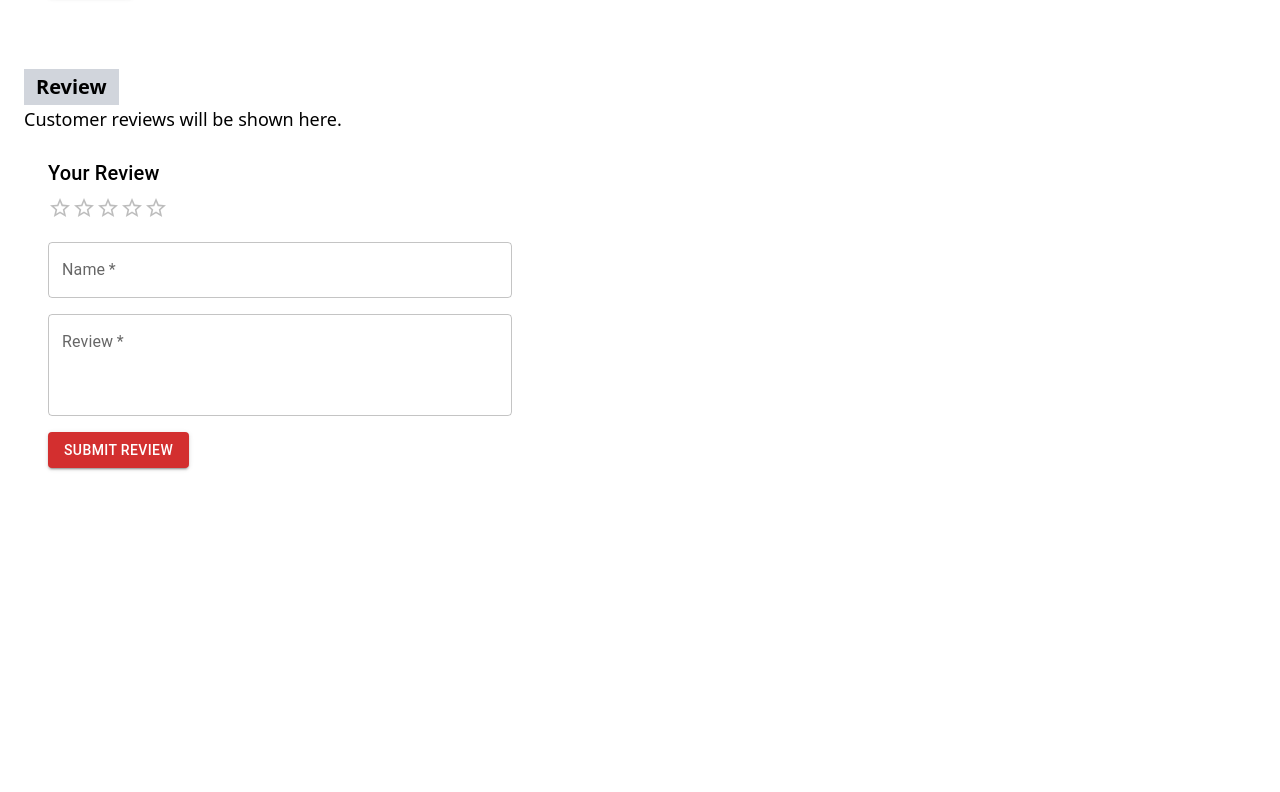
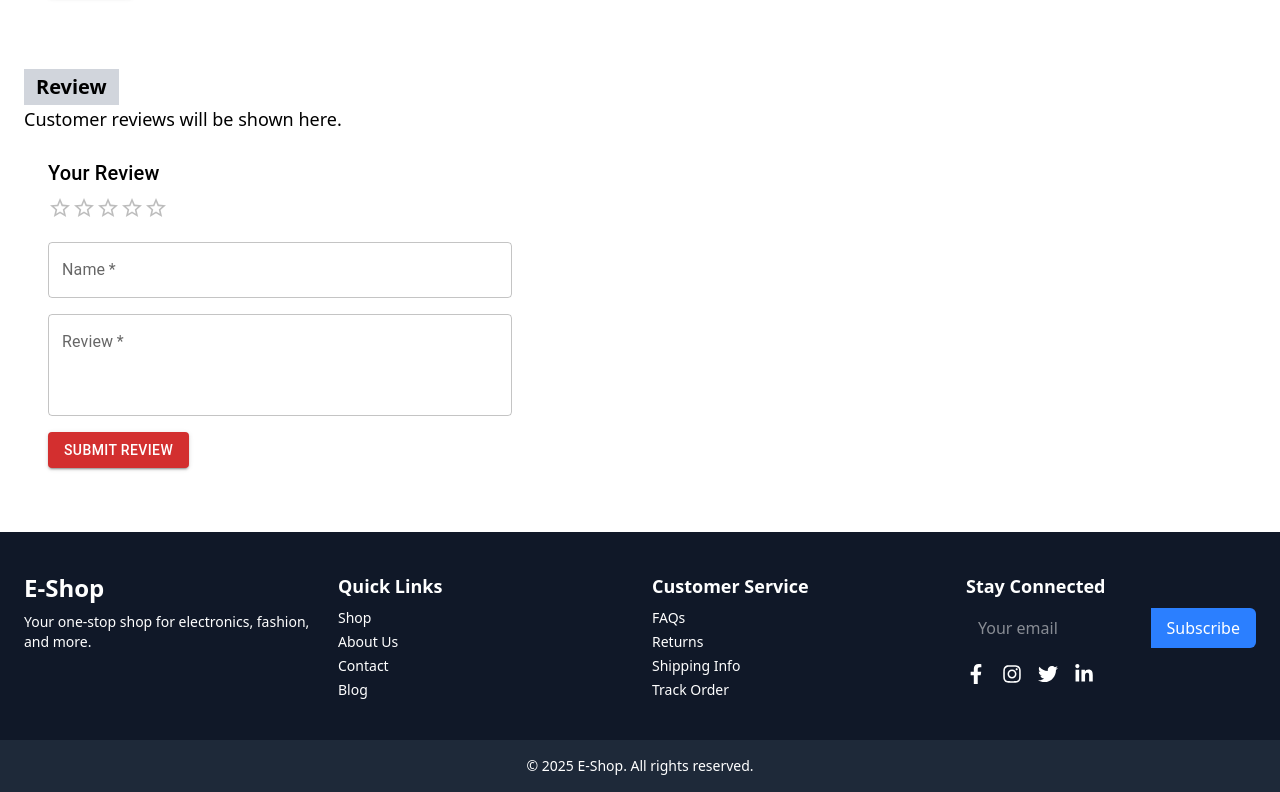
Before and after one commit to sohagbhuiyan/-Mini-E-Commerce-SPA, a React (Vite) app: page /product/1 in a window 1280 px wide. Shown: the part 1657-2449 px from the top of the page. Before the commit the page ends 2189 px from the top, so only its background shows below. Built offline with nearby package versions, Linux system fonts and the light colour scheme.

Commit message:
added footer

```diff
--- a/src/components/product/ProductViewPage.jsx
+++ b/src/components/product/ProductViewPage.jsx
@@ -1,4 +1,5 @@
 
+import Footer from "../foooter/Footer";
 import ProductDetails from "./ProductDetails";
 import ProductView from "./ProductView";
 
@@ -8,6 +9,7 @@ const ProductviewPage = () => {
       <>
       <ProductView/>
       <ProductDetails/>
+      <Footer/>
       </>
     )
 
```
Also changed, not shown: src/components/product/CheckoutPage.jsx (deleted).
